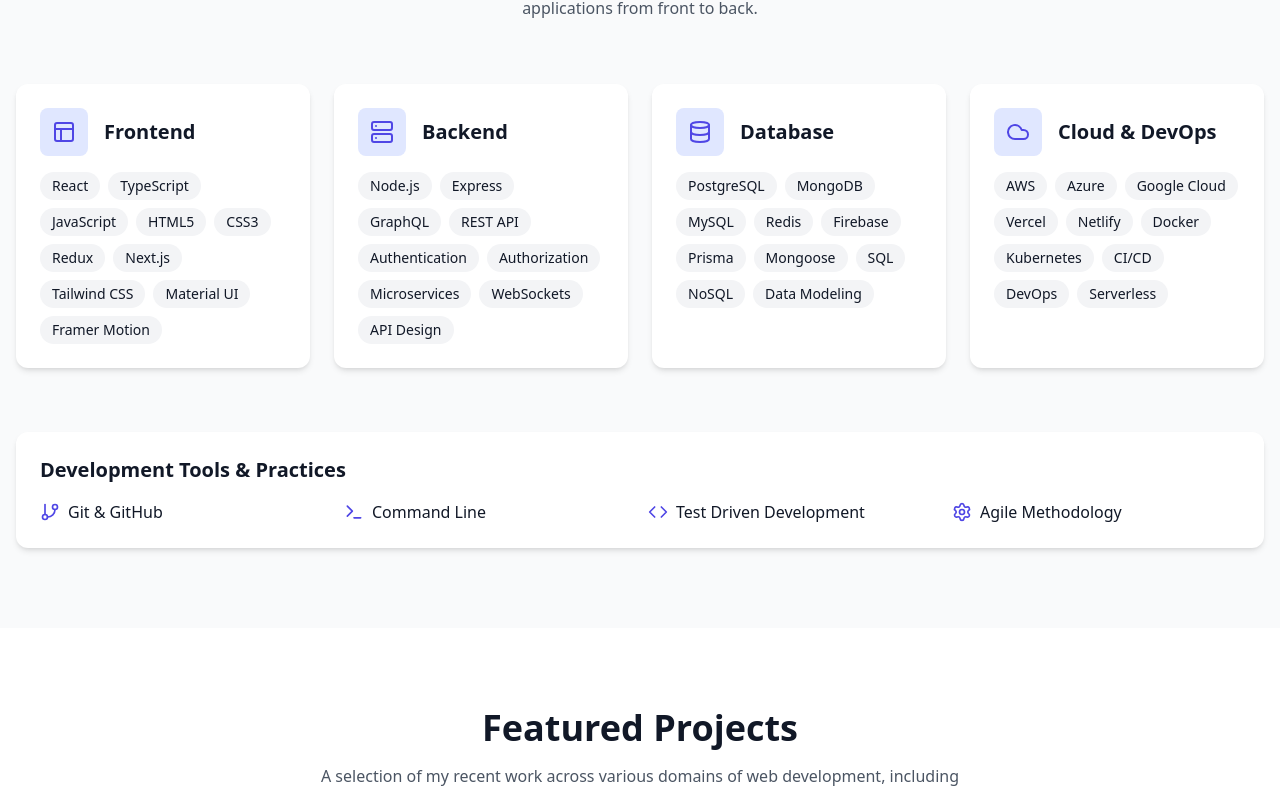
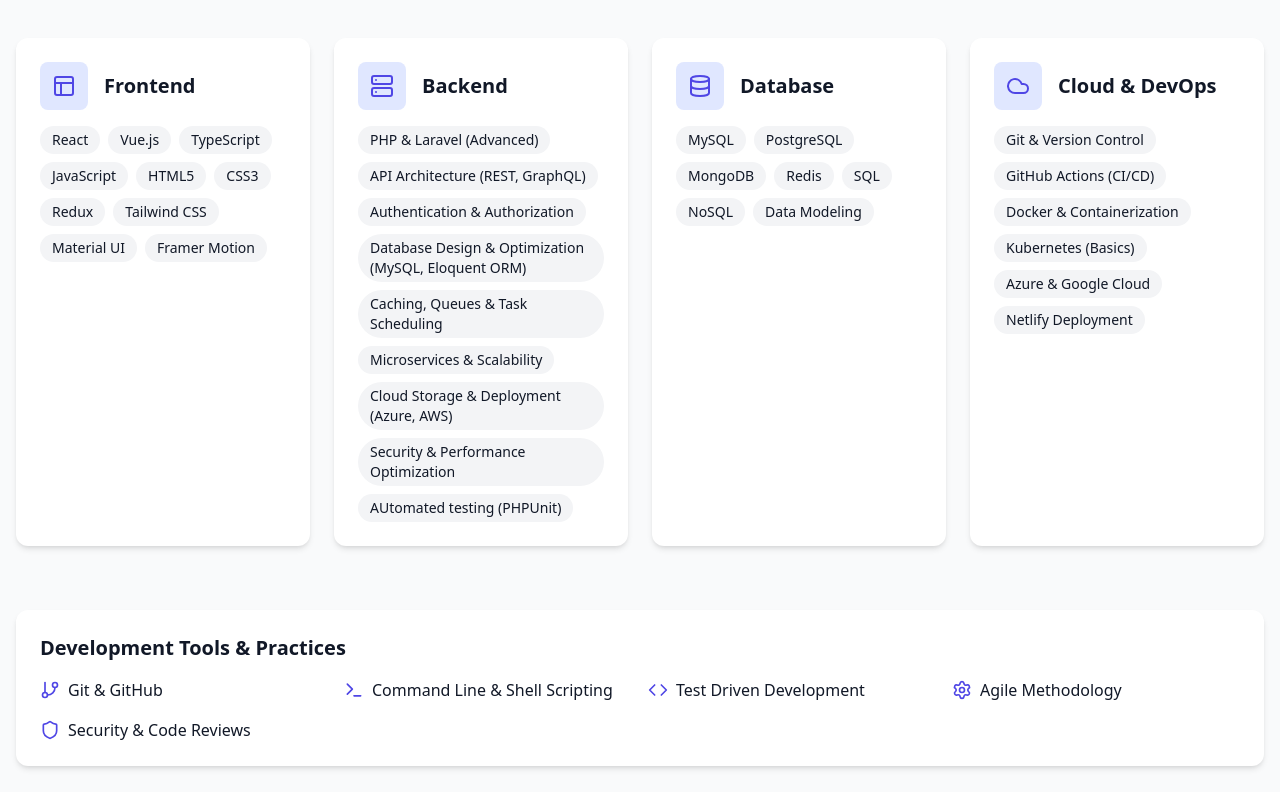
Before and after one commit to OnesmusWane/portfolio, a React (Vite) app: page / in a window 1280 px wide. Shown: the part 998-1790 px from the top of the page. Built offline with nearby package versions, Linux system fonts and the light colour scheme.

Commit message:
update work experince and skills sections

```diff
--- a/src/components/Experience.tsx
+++ b/src/components/Experience.tsx
@@ -4,28 +4,18 @@
   const experiences = [{
     id: 1,
     role: 'Senior Full Stack Developer',
-    company: 'Tech Innovations Inc.',
+    company: 'My Health Africa Group Limited.',
     period: '2021 - Present',
-    location: 'San Francisco, CA',
-    description: 'Leading development of enterprise SaaS platforms using React, Node.js, and AWS. Architected microservices infrastructure that improved scalability by 300% and reduced deployment time by 70%.',
-    achievements: ['Implemented CI/CD pipeline reducing deployment time from hours to minutes', 'Led migration from monolith to microservices architecture', 'Mentored junior developers and established coding standards']
-  }, {
-    id: 2,
-    role: 'Full Stack Developer',
-    company: 'Digital Solutions Co.',
-    period: '2019 - 2021',
-    location: 'Austin, TX',
-    description: 'Developed and maintained multiple client projects using React, Express, and MongoDB. Collaborated with UX designers to implement responsive and accessible user interfaces.',
-    achievements: ['Reduced page load time by 40% through code optimization', 'Implemented real-time features using WebSockets', 'Developed reusable component library used across multiple projects']
-  }, {
-    id: 3,
-    role: 'Frontend Developer',
-    company: 'WebCraft Studios',
-    period: '2017 - 2019',
-    location: 'Seattle, WA',
-    description: 'Created responsive web applications with modern JavaScript frameworks. Worked closely with backend team to integrate RESTful APIs and optimize data flow.',
-    achievements: ['Built interactive dashboards using D3.js and React', 'Implemented state management with Redux across large applications', 'Improved accessibility compliance across all company projects']
-  }];
+    location: 'Nairobi Kenya',
+   description: 'Full Stack Developer responsible for designing, developing, and maintaining scalable web applications. Work spans backend APIs with Laravel/PHP, frontend interfaces with React/Vue, and integration with cloud services to deliver high-performance digital health solutions.',
+    achievements: [
+  'Developed and maintained multiple microservices and RESTful APIs, improving system reliability and performance.',
+  'Built responsive and interactive frontend dashboards using React and Vue, enhancing user experience for healthcare providers.',
+  'Optimized MySQL databases, reducing query times by up to 40% and supporting thousands of daily users.',
+  'Implemented automated workflows and CI/CD pipelines, enabling seamless deployments and faster feature releases.',
+  'Collaborated with cross-functional teams to deliver features that improved patient data management and reporting.'
+]
+  },];
   return <section id="experience" className="py-20 bg-gray-50 dark:bg-gray-900">
       <div className="container mx-auto px-4">
         <div className="text-center mb-16">
@@ -41,7 +31,7 @@
           {/* Timeline line */}
           <div className="absolute left-4 md:left-1/2 transform md:-translate-x-1/2 h-full w-0.5 bg-indigo-200 dark:bg-indigo-900/50"></div>
           {/* Experience items */}
-          {experiences.map((exp, index) => <div key={exp.id} className={`relative mb-12 ${index % 2 === 0 ? 'md:pr-8 md:text-right md:ml-auto md:mr-1/2' : 'md:pl-8 md:ml-1/2'}`}>
+          {experiences.map((exp, index) => <div key={exp.id} className={`relative mb-12 ${index % 2 === 0 ? 'md:pr-8 md:text-left md:ml-auto md:mr-1/2' : 'md:pl-8 md:ml-1/2'}`}>
               {/* Timeline dot */}
               <div className="absolute left-4 md:left-1/2 transform -translate-x-1/2 -translate-y-4 w-8 h-8 bg-indigo-600 dark:bg-indigo-500 rounded-full border-4 border-white dark:border-gray-900 z-10"></div>
               {/* Content card */}
--- a/src/components/Hero.tsx
+++ b/src/components/Hero.tsx
@@ -6,7 +6,7 @@
         <div className="md:w-1/2 mb-8 md:mb-0">
           <h1 className="text-4xl md:text-5xl lg:text-6xl font-bold mb-4 tracking-tight">
             <span className="text-indigo-600 dark:text-indigo-400">
-              Full Stack & Backend
+              Full Stack
             </span>{' '}
             Developer
           </h1>
--- a/src/components/Skills.tsx
+++ b/src/components/Skills.tsx
@@ -1,10 +1,37 @@
 import React from 'react';
-import { CodeIcon, ServerIcon, DatabaseIcon, CloudIcon, LayoutIcon, TerminalIcon, GitBranchIcon, SettingsIcon } from 'lucide-react';
+import { CodeIcon, ServerIcon, DatabaseIcon, CloudIcon, LayoutIcon, TerminalIcon, GitBranchIcon, SettingsIcon, Shield } from 'lucide-react';
 export function Skills() {
-  const frontendSkills = ['React', 'TypeScript', 'JavaScript', 'HTML5', 'CSS3', 'Redux', 'Next.js', 'Tailwind CSS', 'Material UI', 'Framer Motion'];
-  const backendSkills = ['Node.js', 'Express', 'GraphQL', 'REST API', 'Authentication', 'Authorization', 'Microservices', 'WebSockets', 'API Design'];
-  const databaseSkills = ['PostgreSQL', 'MongoDB', 'MySQL', 'Redis', 'Firebase', 'Prisma', 'Mongoose', 'SQL', 'NoSQL', 'Data Modeling'];
-  const cloudSkills = ['AWS', 'Azure', 'Google Cloud', 'Vercel', 'Netlify', 'Docker', 'Kubernetes', 'CI/CD', 'DevOps', 'Serverless'];
+ const frontendSkills = [
+  'React', 'Vue.js', 'TypeScript', 'JavaScript', 'HTML5', 'CSS3',
+  'Redux', 'Tailwind CSS', 'Material UI', 'Framer Motion'
+];
+
+const backendSkills = [
+  'PHP & Laravel (Advanced)',
+  'API Architecture (REST, GraphQL)',
+  'Authentication & Authorization',
+  'Database Design & Optimization (MySQL, Eloquent ORM)',
+  'Caching, Queues & Task Scheduling',
+  'Microservices & Scalability',
+  'Cloud Storage & Deployment (Azure, AWS)',
+  'Security & Performance Optimization',
+  'AUtomated testing (PHPUnit)'
+];
+
+const databaseSkills = [
+  'MySQL', 'PostgreSQL', 'MongoDB', 'Redis',
+  'SQL', 'NoSQL', 'Data Modeling'
+];
+
+const devOpsSkills = [
+  'Git & Version Control',
+  'GitHub Actions (CI/CD)',
+  'Docker & Containerization',
+  'Kubernetes (Basics)',
+  'Azure & Google Cloud',
+  'Netlify Deployment'
+];
+
   const SkillCategory = ({
     title,
     skills,
@@ -37,7 +64,7 @@
           <SkillCategory title="Frontend" skills={frontendSkills} icon={<LayoutIcon className="text-indigo-600 dark:text-indigo-400" size={24} />} />
           <SkillCategory title="Backend" skills={backendSkills} icon={<ServerIcon className="text-indigo-600 dark:text-indigo-400" size={24} />} />
           <SkillCategory title="Database" skills={databaseSkills} icon={<DatabaseIcon className="text-indigo-600 dark:text-indigo-400" size={24} />} />
-          <SkillCategory title="Cloud & DevOps" skills={cloudSkills} icon={<CloudIcon className="text-indigo-600 dark:text-indigo-400" size={24} />} />
+          <SkillCategory title="Cloud & DevOps" skills={devOpsSkills} icon={<CloudIcon className="text-indigo-600 dark:text-indigo-400" size={24} />} />
         </div>
         <div className="mt-16 bg-white dark:bg-gray-800 rounded-xl shadow-md p-6">
           <h3 className="text-xl font-semibold mb-4">
@@ -50,7 +77,7 @@
             </div>
             <div className="flex items-center">
               <TerminalIcon className="text-indigo-600 dark:text-indigo-400 mr-2" size={20} />
-              <span>Command Line</span>
+              <span>Command Line & Shell Scripting </span>
             </div>
             <div className="flex items-center">
               <CodeIcon className="text-indigo-600 dark:text-indigo-400 mr-2" size={20} />
@@ -60,6 +87,10 @@
               <SettingsIcon className="text-indigo-600 dark:text-indigo-400 mr-2" size={20} />
               <span>Agile Methodology</span>
             </div>
+              <div className="flex items-center">
+              <Shield className="text-indigo-600 dark:text-indigo-400 mr-2" size={20} />
+              <span>Security & Code Reviews</span>
+            </div>
           </div>
         </div>
       </div>
--- a/vite.config.ts
+++ b/vite.config.ts
@@ -3,10 +3,10 @@
 
 // https://vitejs.dev/config/
 export default defineConfig(({ command }) => ({
-  base: command === 'build' ? '/portfolio/' : '/', // use base only in production (GitHub Pages)
+  base: command === 'build' ? '/portfolio/' : '/',
   plugins: [react()],
   server: {
     host: true, // allows external access
-    allowedHosts: ['fe1c113949e9.ngrok-free.app'], // allow your ngrok host
+    allowedHosts: ['fe1c113949e9.ngrok-free.app'],
   },
 }))
```
